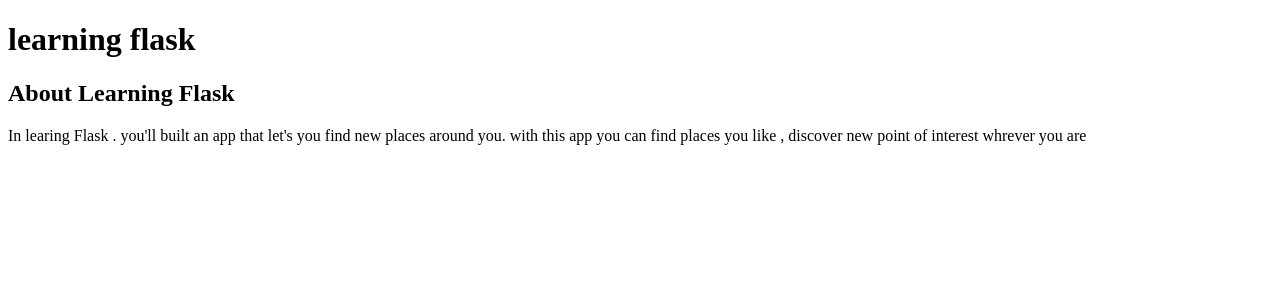
After one commit to AsmaFaraji/learning-flask, a Flask app: page /about in a window 1280 px wide. The commit adds this page. Shown: the top 300 px of the page. Run offline with Flask 2, Linux system fonts and the light colour scheme.

Commit message:
About page

```diff
--- a/routes.py
+++ b/routes.py
@@ -3,6 +3,8 @@ app = Flask(__name__)
 @app.route("/")
 def index():
 	return render_template("index.html")
-
+@app.route("/about")
+def about():
+	return render_template("about.html")
 if __name__ == "__main__":
 	app.run(debug=True)
--- /dev/null
+++ b/templates/about.html
@@ -0,0 +1,13 @@
+{% extends "layout.html" %}
+
+{% block content %}
+	<main class="about-section">
+		<div class="container">
+
+			<h2>About Learning Flask</h2>
+			<p>In learing Flask . you'll built an app that let's you find new places around you. with this app you can find places you like
+			, discover new point of interest whrever you are
+			</p>
+		</div>
+	</main>
+{% endblock %}
--- a/templates/index.html
+++ b/templates/index.html
@@ -7,7 +7,7 @@
       <div class="section-content">
         <h2>Discover places near you.</h2>
         <a href="#" class="btn-primary">Sign up</a>
-        <a href="#" class="btn-secondary">Learn more</a>
+        <a href="{{url_for('about')}}" class="btn-secondary">Learn more</a>
       </div>
 
       <div class="section-device">
```
